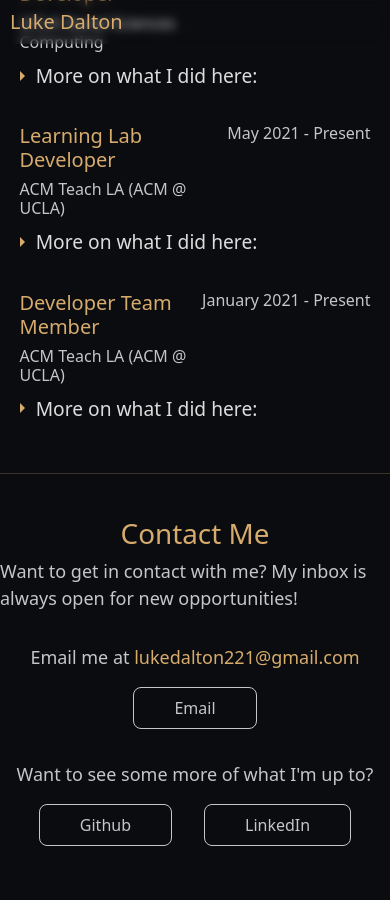
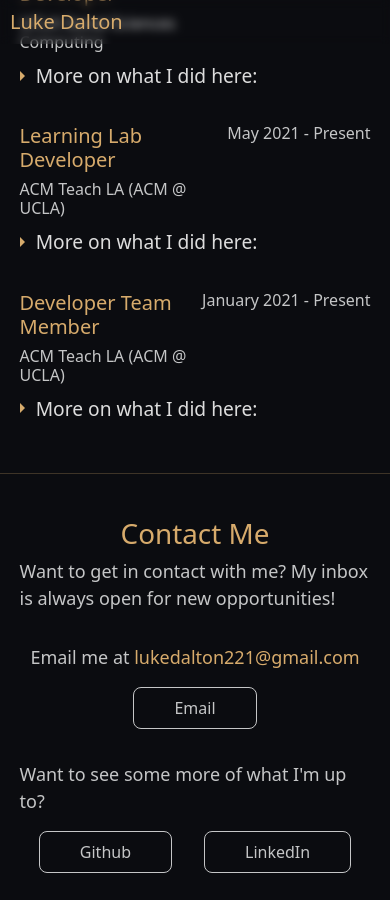
Before and after one commit to ldalton02/self-site, a Jekyll site: the page built from index.html, in a window 390 px wide and 900 px high, scrolled down 2573 px. Built offline with Jekyll 4.4.1, drawn with Linux system fonts in a browser that asks for light colours; nearby versions of some CDN libraries; before the commit the page ends 3446 px from its top, so only the background shows below that.

Commit message:
Mobile styling fix *adds horizontal padding to contact page since none was there previously

```diff
--- a/_sass/_contact.scss
+++ b/_sass/_contact.scss
@@ -20,3 +20,12 @@
     justify-content: flex-start;
     padding: 3vh 0
 }
+
+
+//media query for other classes = ?
+
+@media screen and (max-width: 600px) {
+    #contact-page {
+        padding: 3vh 5vw;
+    }
+}
```
